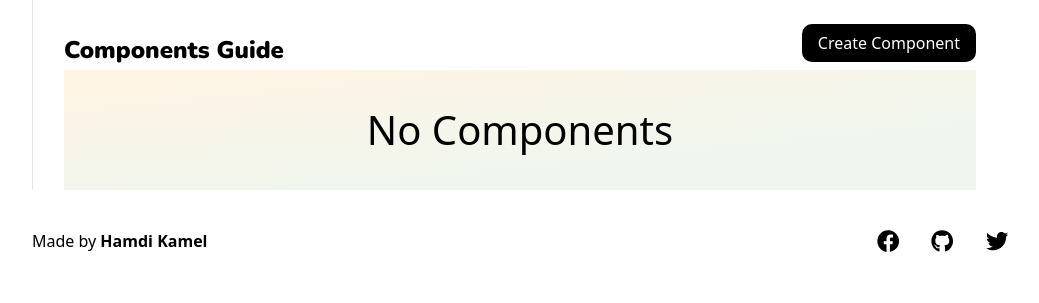
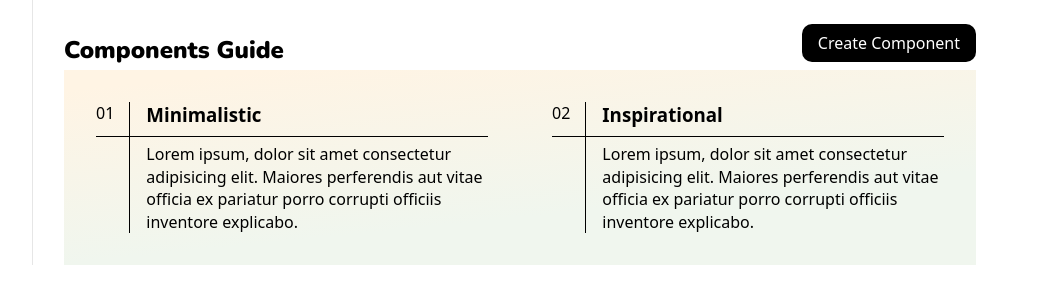
Before and after one commit to hamdi4-beep/design-system, a React (Vite) app: page / in a window 1280 px wide. Shown: the part 1326-1629 px from the top of the page, without its empty margins (120-1159 px from the left). Before the commit the page ends 1599 px from the top, so only its background shows below. Built offline with nearby package versions, Linux system fonts and the light colour scheme.

Commit message:
added subcomponents

```diff
--- a/src/components/ComponentsGuide.tsx
+++ b/src/components/ComponentsGuide.tsx
@@ -1,10 +1,33 @@
+const Component: React.FC<{
+    title: string
+    index: number
+}> = ({
+    title,
+    index
+}) => {
+    return (
+        <div className="component">
+            <div className="aside">
+                <span>0{index}</span>
+            </div>
+
+            <div className="inner">
+                <h3>{title}</h3>
+                <p>Lorem ipsum, dolor sit amet consectetur adipisicing elit. Maiores perferendis aut vitae officia ex pariatur porro corrupti officiis inventore explicabo.</p>
+            </div>
+        </div>
+    )
+}
+
+const components = [
+    <Component title='Minimalistic' index={1} />,
+    <Component title='Inspirational' index={2} />
+]
+
 function ComponentsGuide() {
     return (
         <div className="section-guide" id="third">
-            <p style={{
-                fontSize: '2.5rem',
-                textAlign: 'center'
-            }}>No Components</p>
+            {components.map((component) => component)}
         </div>
     )
 }
--- /dev/null
+++ b/src/sass/globals/_components.scss
@@ -0,0 +1,35 @@
+.component {
+    display: flex;
+
+    h3 {
+        padding-bottom: .5em;
+
+        &::after {
+            content: '';
+            display: block;
+            position: absolute;
+            left: 0;
+            width: 100%;
+            height: 1px;
+            margin-top: .5em;
+            background-color: black;
+        }
+    }
+
+    .aside {
+        position: relative;
+        margin-right: 1em;
+        padding-right: 1em;
+
+        &::after {
+            content: '';
+            display: block;
+            position: absolute;
+            top: 0;
+            right: 0;
+            width: 1px;
+            height: 100%;
+            background-color: black;
+        }
+    }
+}
--- a/src/sass/globals/_index.scss
+++ b/src/sass/globals/_index.scss
@@ -1,6 +1,7 @@
 @forward 'default';
 @forward 'header';
 @forward 'section';
+@forward 'components';
 @forward 'buttons';
 @forward 'footer';
 @forward 'queries';
```
Also changed, not shown: 1 other file (tests, documents, lock files or other folders).
